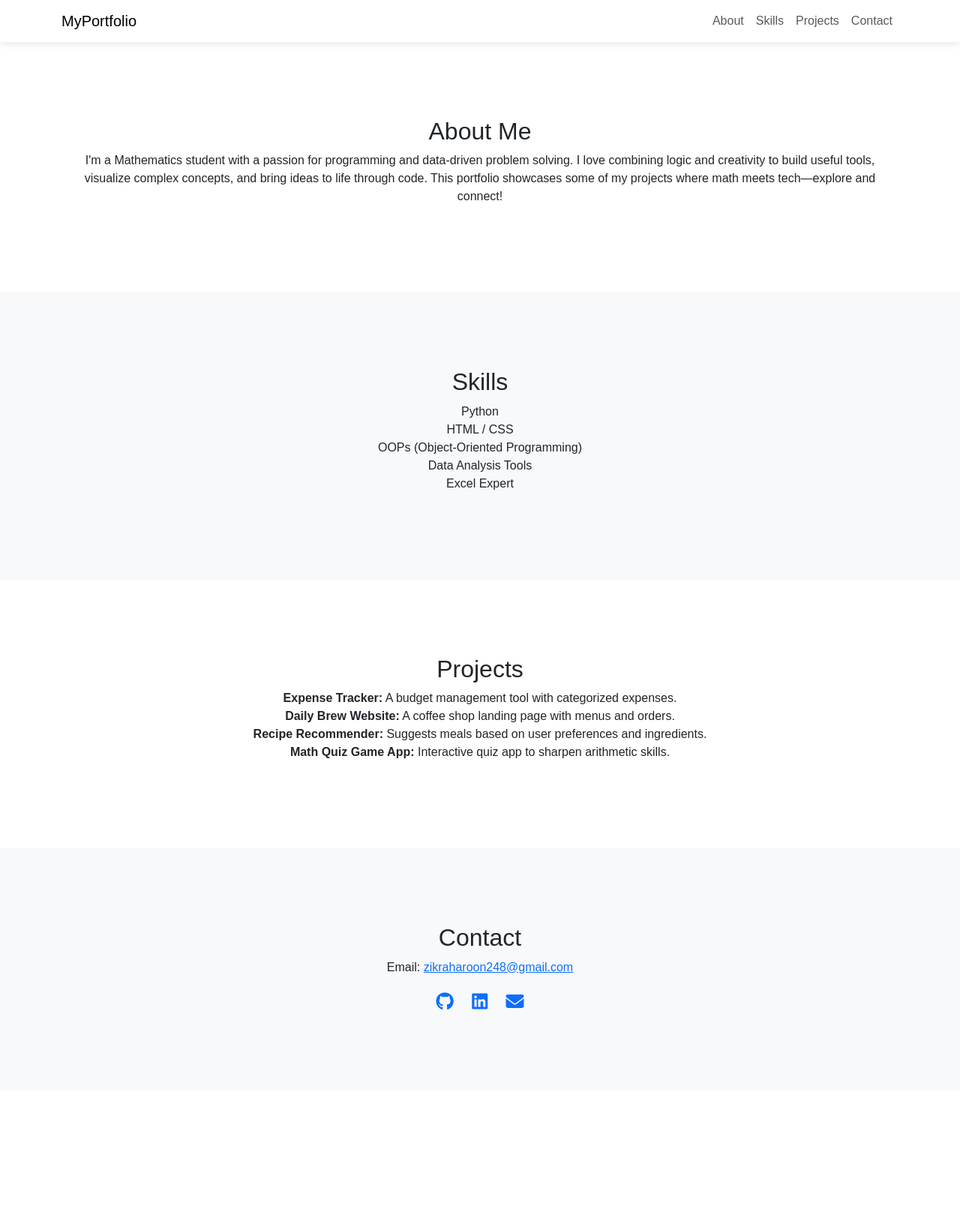
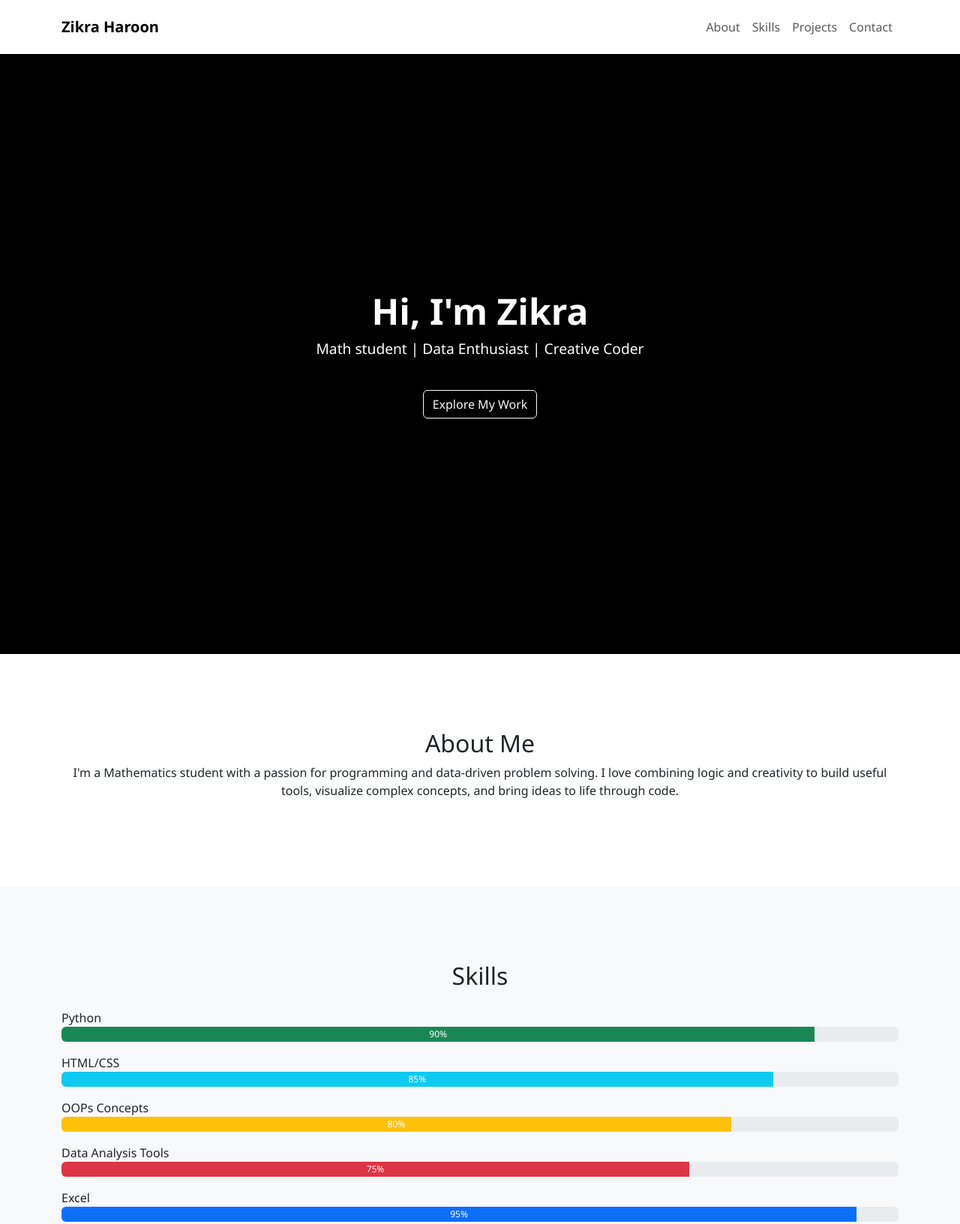
Before and after one commit to Zikra48/My-portfolio, a plain HTML site: page index.html in a window 1280 px wide. Shown: the top 1632 px of the page at 75% size. Before the commit the page ends 1454 px from the top, so only its background shows below. Drawn offline with nearby package versions, Linux system fonts and the light colour scheme.

Commit message:
updated code

```diff
--- a/index.html
+++ b/index.html
@@ -3,7 +3,7 @@
 <head>
   <meta charset="UTF-8" />
   <meta name="viewport" content="width=device-width, initial-scale=1.0" />
-  <title>My Portfolio</title>
+  <title>Zikra Haroon | Portfolio</title>
   <link href="https://cdn.jsdelivr.net/npm/bootstrap@5.3.0/dist/css/bootstrap.min.css" rel="stylesheet" />
   <link href="https://unpkg.com/aos@2.3.1/dist/aos.css" rel="stylesheet" />
   <script src="https://kit.fontawesome.com/a076d05399.js" crossorigin="anonymous"></script>
@@ -11,50 +11,93 @@
     html {
       scroll-behavior: smooth;
     }
-    body {
+    body, html {
       margin: 0;
       padding: 0;
-      font-family: Arial, sans-serif;
+      font-family: 'Segoe UI', sans-serif;
+      position: relative;
+    }
+    nav {
+      position: fixed;
+      top: 0;
+      width: 100%;
+      z-index: 1000;
+      background-color: white;
+      transition: background 0.3s;
+      box-shadow: 0 2px 10px rgba(0,0,0,0.05);
+    }
+    .hero {
+      height: 100vh;
+      background: #000;
+      color: white;
+      text-align: center;
+      display: flex;
+      justify-content: center;
+      align-items: center;
+      flex-direction: column;
       position: relative;
     }
     canvas#starCanvas {
-      position: fixed;
+      position: absolute;
       top: 0;
       left: 0;
       z-index: -1;
     }
+    .hero h1 {
+      font-size: 3rem;
+      font-weight: bold;
+    }
+    .hero p {
+      font-size: 1.2rem;
+      max-width: 600px;
+    }
     section {
       padding: 100px 0;
     }
-    nav {
-      position: fixed;
-      width: 100%;
-      top: 0;
-      background: white;
-      z-index: 1000;
-      box-shadow: 0 2px 10px rgba(0,0,0,0.1);
-    }
-    .nav-link {
-      cursor: pointer;
+    .progress {
+      height: 20px;
     }
     footer a {
       margin: 0 10px;
       font-size: 1.5rem;
     }
+    .card {
+      border: none;
+      box-shadow: 0 2px 10px rgba(0,0,0,0.1);
+      transition: transform 0.3s ease;
+    }
+    .card:hover {
+      transform: translateY(-5px);
+    }
+    #backToTop {
+      position: fixed;
+      bottom: 20px;
+      right: 20px;
+      background: #000;
+      color: #fff;
+      border: none;
+      border-radius: 50%;
+      width: 40px;
+      height: 40px;
+      display: none;
+      align-items: center;
+      justify-content: center;
+      z-index: 999;
+    }
   </style>
 </head>
 <body>
-  <!-- Star Background -->
+  <!-- Star Canvas -->
   <canvas id="starCanvas"></canvas>
 
   <!-- Navbar -->
-  <nav class="navbar navbar-expand-lg navbar-light">
+  <nav class="navbar navbar-expand-lg navbar-light py-3">
     <div class="container">
-      <a class="navbar-brand" href="#">MyPortfolio</a>
-      <button class="navbar-toggler" type="button" data-bs-toggle="collapse" data-bs-target="#navbarNav">
+      <a class="navbar-brand fw-bold" href="#">Zikra Haroon</a>
+      <button class="navbar-toggler" data-bs-toggle="collapse" data-bs-target="#navMenu">
         <span class="navbar-toggler-icon"></span>
       </button>
-      <div class="collapse navbar-collapse" id="navbarNav">
+      <div class="collapse navbar-collapse" id="navMenu">
         <ul class="navbar-nav ms-auto">
           <li class="nav-item"><a class="nav-link" href="#about">About</a></li>
           <li class="nav-item"><a class="nav-link" href="#skills">Skills</a></li>
@@ -65,42 +108,84 @@
     </div>
   </nav>
 
-  <!-- About Section -->
+  <!-- Hero Section -->
+  <section class="hero">
+    <h1>Hi, I'm Zikra</h1>
+    <p>Math student | Data Enthusiast | Creative Coder</p>
+    <a href="#about" class="btn btn-outline-light mt-4">Explore My Work</a>
+  </section>
+
+  <!-- About -->
   <section id="about" class="container text-center" data-aos="fade-up">
     <h2>About Me</h2>
-    <p>I'm a Mathematics student with a passion for programming and data-driven problem solving. I love combining logic and creativity to build useful tools, visualize complex concepts, and bring ideas to life through code. This portfolio showcases some of my projects where math meets tech—explore and connect!</p>
+    <p>
+      I'm a Mathematics student with a passion for programming and data-driven problem solving. I love combining logic and creativity to build useful tools, visualize complex concepts, and bring ideas to life through code.
+    </p>
   </section>
 
-  <!-- Skills Section -->
+  <!-- Skills -->
   <section id="skills" class="bg-light" data-aos="fade-up">
-    <div class="container text-center">
-      <h2>Skills</h2>
-      <ul class="list-unstyled">
-        <li>Python</li>
-        <li>HTML / CSS</li>
-        <li>OOPs (Object-Oriented Programming)</li>
-        <li>Data Analysis Tools</li>
-        <li>Excel Expert</li>
-      </ul>
+    <div class="container">
+      <h2 class="text-center mb-4">Skills</h2>
+      <div class="mb-3">
+        <label>Python</label>
+        <div class="progress"><div class="progress-bar bg-success" style="width: 90%">90%</div></div>
+      </div>
+      <div class="mb-3">
+        <label>HTML/CSS</label>
+        <div class="progress"><div class="progress-bar bg-info" style="width: 85%">85%</div></div>
+      </div>
+      <div class="mb-3">
+        <label>OOPs Concepts</label>
+        <div class="progress"><div class="progress-bar bg-warning" style="width: 80%">80%</div></div>
+      </div>
+      <div class="mb-3">
+        <label>Data Analysis Tools</label>
+        <div class="progress"><div class="progress-bar bg-danger" style="width: 75%">75%</div></div>
+      </div>
+      <div class="mb-3">
+        <label>Excel</label>
+        <div class="progress"><div class="progress-bar bg-primary" style="width: 95%">95%</div></div>
+      </div>
     </div>
   </section>
 
-  <!-- Projects Section -->
+  <!-- Projects -->
   <section id="projects" data-aos="fade-up">
-    <div class="container text-center">
-      <h2>Projects</h2>
-      <ul class="list-unstyled">
-        <li><strong>Expense Tracker:</strong> A budget management tool with categorized expenses.</li>
-        <li><strong>Daily Brew Website:</strong> A coffee shop landing page with menus and orders.</li>
-        <li><strong>Recipe Recommender:</strong> Suggests meals based on user preferences and ingredients.</li>
-        <li><strong>Math Quiz Game App:</strong> Interactive quiz app to sharpen arithmetic skills.</li>
-      </ul>
+    <div class="container">
+      <h2 class="text-center mb-4">Projects</h2>
+      <div class="row">
+        <div class="col-md-6 mb-4">
+          <div class="card p-3">
+            <h5>Expense Tracker</h5>
+            <p>A budget management tool with categorized expenses and summary charts.</p>
+          </div>
+        </div>
+        <div class="col-md-6 mb-4">
+          <div class="card p-3">
+            <h5>Daily Brew Website</h5>
+            <p>A stylish landing page for a coffee shop featuring menu, gallery, and contact forms.</p>
+          </div>
+        </div>
+        <div class="col-md-6 mb-4">
+          <div class="card p-3">
+            <h5>Recipe Recommender</h5>
+            <p>Suggests personalized recipes based on user preferences and ingredients.</p>
+          </div>
+        </div>
+        <div class="col-md-6 mb-4">
+          <div class="card p-3">
+            <h5>Math Quiz Game</h5>
+            <p>An educational quiz game app to test and improve mental math skills.</p>
+          </div>
+        </div>
+      </div>
     </div>
   </section>
 
-  <!-- Contact Section -->
-  <section id="contact" class="bg-light" data-aos="fade-up">
-    <div class="container text-center">
+  <!-- Contact -->
+  <section id="contact" class="bg-light text-center" data-aos="fade-up">
+    <div class="container">
       <h2>Contact</h2>
       <p>Email: <a href="mailto:zikraharoon248@gmail.com">zikraharoon248@gmail.com</a></p>
       <footer>
@@ -111,14 +196,18 @@
     </div>
   </section>
 
+  <!-- Back to Top -->
+  <button id="backToTop" onclick="window.scrollTo({ top: 0, behavior: 'smooth' })">
+    ↑
+  </button>
+
   <!-- Scripts -->
   <script src="https://cdn.jsdelivr.net/npm/bootstrap@5.3.0/dist/js/bootstrap.bundle.min.js"></script>
   <script src="https://unpkg.com/aos@2.3.1/dist/aos.js"></script>
   <script>
     AOS.init();
-  </script>
-  <script>
-    // Starry background animation
+
+    // Starry background
     const canvas = document.getElementById('starCanvas');
     const ctx = canvas.getContext('2d');
     let stars = [];
@@ -131,26 +220,26 @@
     window.addEventListener('resize', resizeCanvas);
     resizeCanvas();
 
-    function initStars(count = 100) {
+    function initStars(count = 120) {
       stars = [];
       for (let i = 0; i < count; i++) {
         stars.push({
           x: Math.random() * canvas.width,
           y: Math.random() * canvas.height,
-          radius: Math.random() * 1.5 + 0.5,
+          r: Math.random() * 1.5 + 0.5,
           alpha: Math.random(),
-          speed: Math.random() * 0.001 + 0.001
+          speed: Math.random() * 0.002 + 0.001
         });
       }
     }
 
     function drawStars() {
       ctx.clearRect(0, 0, canvas.width, canvas.height);
-      ctx.fillStyle = 'white';
       stars.forEach(star => {
         ctx.globalAlpha = star.alpha;
         ctx.beginPath();
-        ctx.arc(star.x, star.y, star.radius, 0, Math.PI * 2);
+        ctx.arc(star.x, star.y, star.r, 0, Math.PI * 2);
+        ctx.fillStyle = 'white';
         ctx.fill();
         star.alpha += star.speed;
         if (star.alpha <= 0 || star.alpha >= 1) {
@@ -163,6 +252,11 @@
 
     initStars();
     drawStars();
+
+    // Show back to top button
+    window.onscroll = () => {
+      document.getElementById('backToTop').style.display = window.scrollY > 200 ? 'flex' : 'none';
+    };
   </script>
 </body>
 </html>
```
